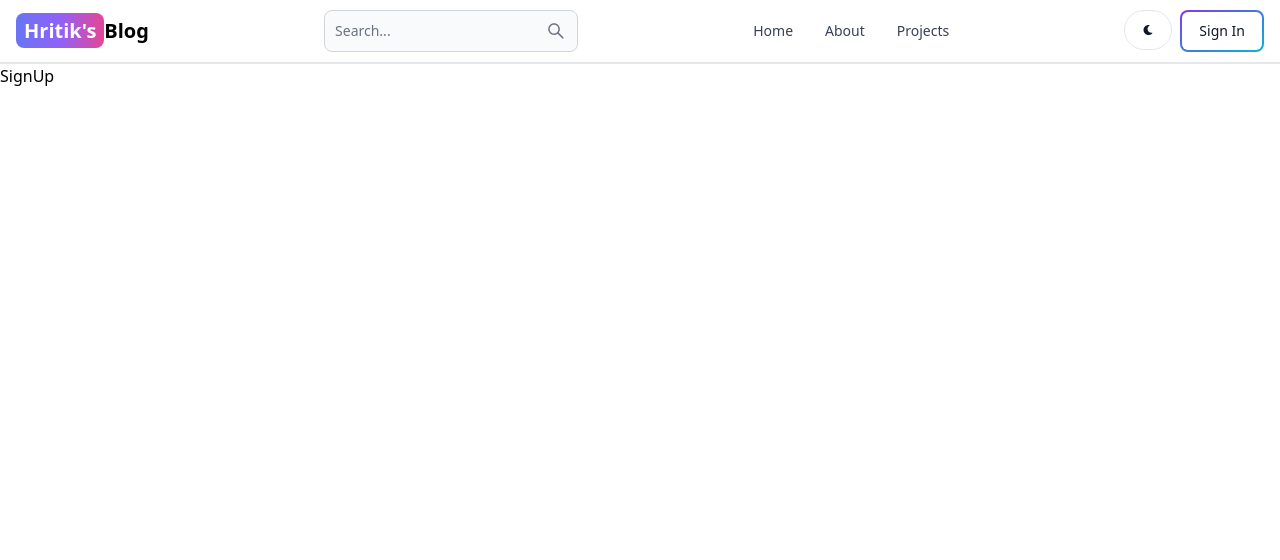
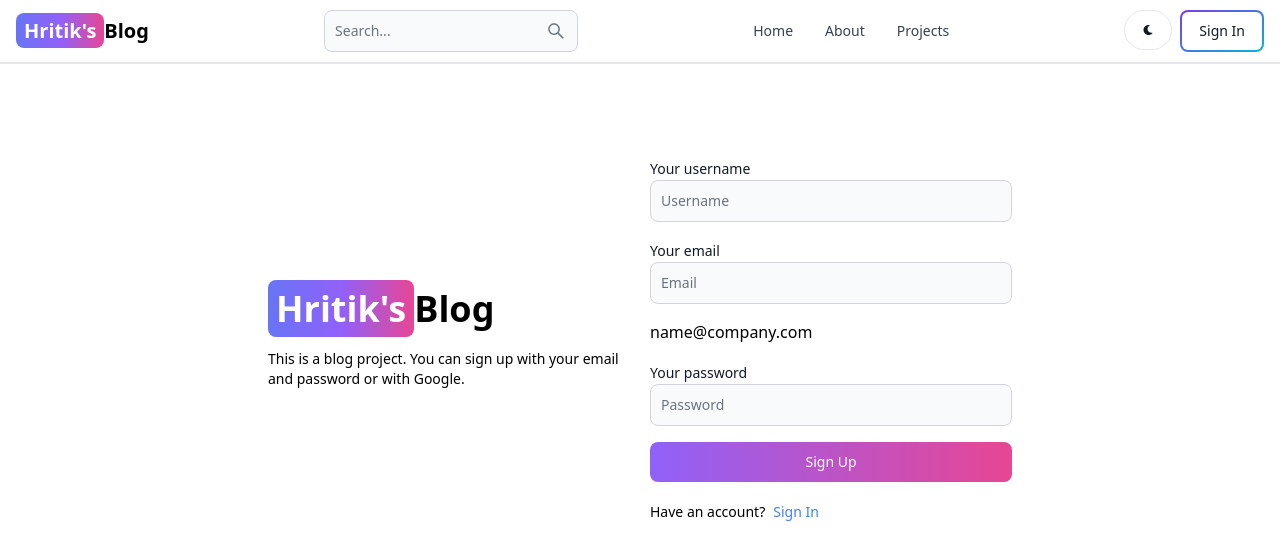
Before and after one commit to hritik008/mern-blog, a React (Vite) app in the folder client/: page /sign-up in a window 1280 px wide. Shown: the top 560 px of the page. Built offline with nearby package versions, Linux system fonts and the light colour scheme.

Commit message:
created sign up page ui

```diff
--- a/client/src/pages/SignUp.jsx
+++ b/client/src/pages/SignUp.jsx
@@ -1,5 +1,58 @@
+import { Button, Label, TextInput } from 'flowbite-react';
+import { Link } from 'react-router-dom';
+
 export default function SignUp() {
   return (
-    <div>SignUp</div>
-  )
+    <div className="min-h-screen mt-20">
+      <div className="flex p-3 max-w-3xl mx-auto flex-col md:flex-row md:items-center gap-5">
+        {/* left */}
+        <div className="flex-1">
+          <Link to="/" className="font-bold dark:text-white text-4xl">
+            <span className="px-2 py-1 bg-gradient-to-r from-indigo-500 via-purple-500 to-pink-500 rounded-lg text-white">
+              Hritik's
+            </span>
+            Blog
+          </Link>
+          <p className="text-sm mt-5">
+            This is a blog project. You can sign up with your email and password
+            or with Google.
+          </p>
+        </div>
+        {/* right */}
+        <div className="flex-1">
+          <form className="flex flex-col gap-4">
+            <div>
+              <Label value="Your username" />
+              <TextInput
+                type="text"
+                placeholder="Username"
+                id="username"
+              ></TextInput>
+            </div>
+            <div>
+              <Label value="Your email" />
+              <TextInput type="text" placeholder="Email" id="email"></TextInput>
+            </div>name@company.com
+            <div>
+              <Label value="Your password" />
+              <TextInput
+                type="text"
+                placeholder="Password"
+                id="password"
+              ></TextInput>
+            </div>
+            <Button gradientDuoTone="purpleToPink" type="submit">
+              Sign Up
+            </Button>
+          </form>
+          <div className="flex gap-2 text-sm mt-5">
+            <span>Have an account?</span>
+            <Link tp="/sign-in" className="text-blue-500">
+              Sign In
+            </Link>
+          </div>
+        </div>
+      </div>
+    </div>
+  );
 }
```
